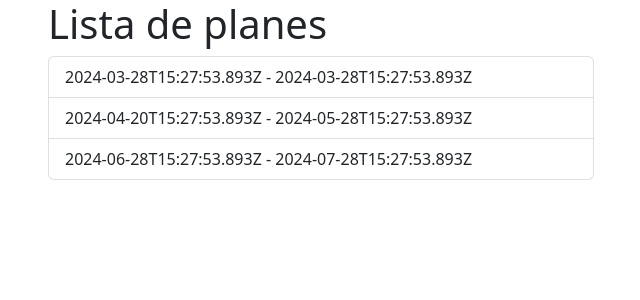
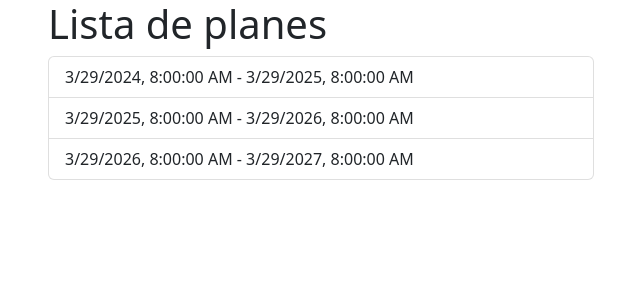
Before and after one commit to SII-Informatica-UMA/ciklum-care-it, an Angular app in the folder frontend/: page / in a window 1280 px wide. Shown: the top 300 px of the page, without its empty margins (34-674 px from the left). Built offline with nearby package versions, Linux system fonts and the light colour scheme.

Commit message:
Corrección de fechas
Cambio de los tipos fechaInicio y fechaFin de string a Date para mayor legibilidad.

```diff
--- a/frontend/src/app/app.component.html
+++ b/frontend/src/app/app.component.html
@@ -6,7 +6,7 @@
         <button *ngFor="let plan of planes"
           class="list-group-item list-group-item-action"
           (click)="elegirPlan(plan)"
-          [class.active]="plan === planElegido">{{plan.fechaInicio}} - {{plan.fechaFin}}</button>
+          [class.active]="plan === planElegido">{{plan?.fechaInicio?.toLocaleString()}} - {{plan?.fechaFin?.toLocaleString()}}</button>
       </div>
       <br>
     </div>
--- a/frontend/src/app/plan.ts
+++ b/frontend/src/app/plan.ts
@@ -3,6 +3,6 @@ export interface Plan {
     id: number,
     idRutina: number,
     reglaRecurrencia: string,
-    fechaInicio: string;
-    fechaFin: string;
+    fechaInicio: Date;
+    fechaFin: Date;
 }
--- a/frontend/src/app/planes.service.ts
+++ b/frontend/src/app/planes.service.ts
@@ -7,9 +7,9 @@ import {Plan } from './plan';
 
 export class PlanesService {
   private planes: Plan [] = [
-    {id: 1, idRutina: 1, reglaRecurrencia: "" ,fechaInicio: "2024-03-28T15:27:53.893Z", fechaFin: "2024-03-28T15:27:53.893Z"},
-    {id: 2, idRutina: 2, reglaRecurrencia: "" , fechaInicio: "2024-04-20T15:27:53.893Z", fechaFin: "2024-05-28T15:27:53.893Z"},
-    {id: 3, idRutina: 3, reglaRecurrencia: "" , fechaInicio: "2024-06-28T15:27:53.893Z", fechaFin: "2024-07-28T15:27:53.893Z"},
+    {id: 1, idRutina: 1, reglaRecurrencia: "" ,fechaInicio: new Date('2024-03-29T08:00:00'), fechaFin: new Date('2025-03-29T08:00:00')},
+    {id: 2, idRutina: 2, reglaRecurrencia: "" , fechaInicio: new Date('2025-03-29T08:00:00'), fechaFin: new Date('2026-03-29T08:00:00')},
+    {id: 3, idRutina: 3, reglaRecurrencia: "" , fechaInicio: new Date('2026-03-29T08:00:00'), fechaFin: new Date('2027-03-29T08:00:00')},
   ];
 
   constructor() { }
```
